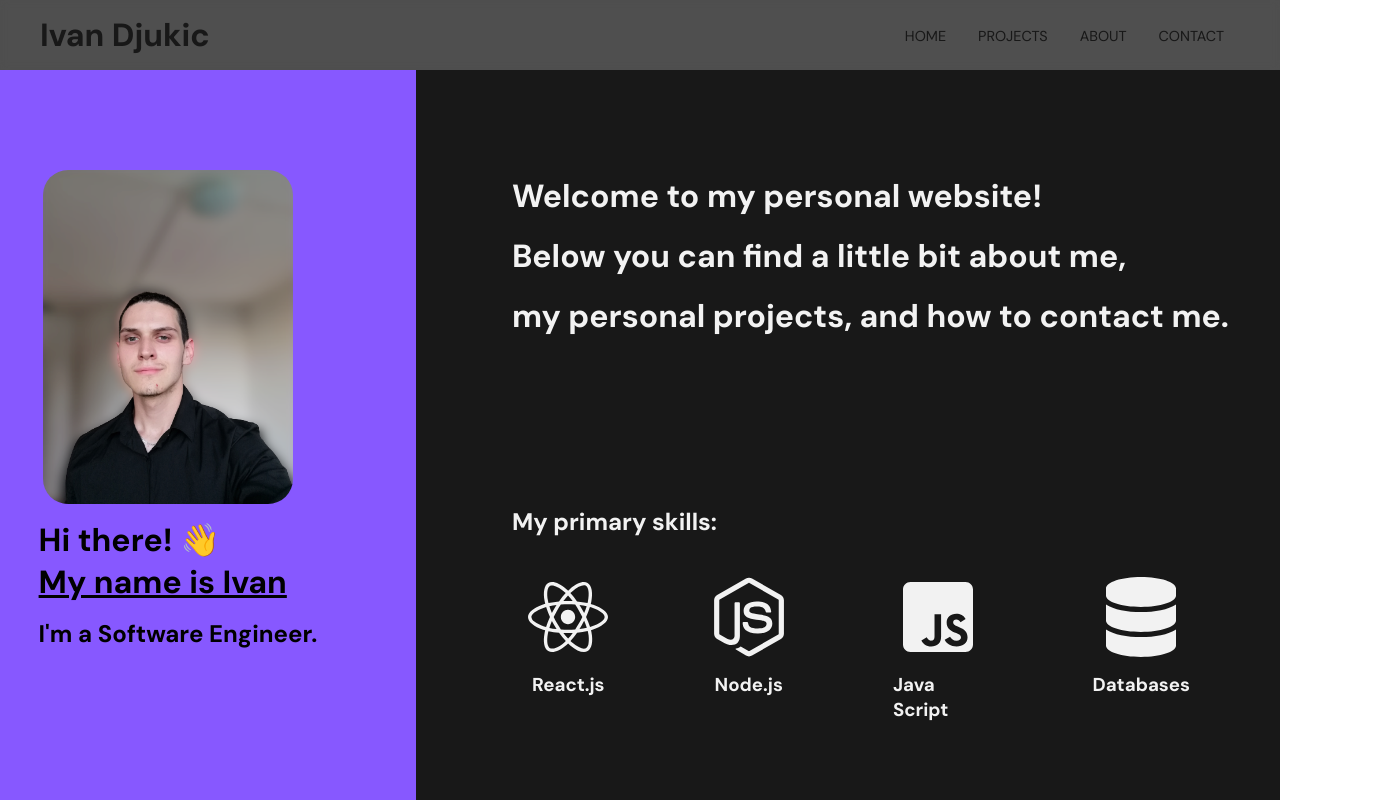
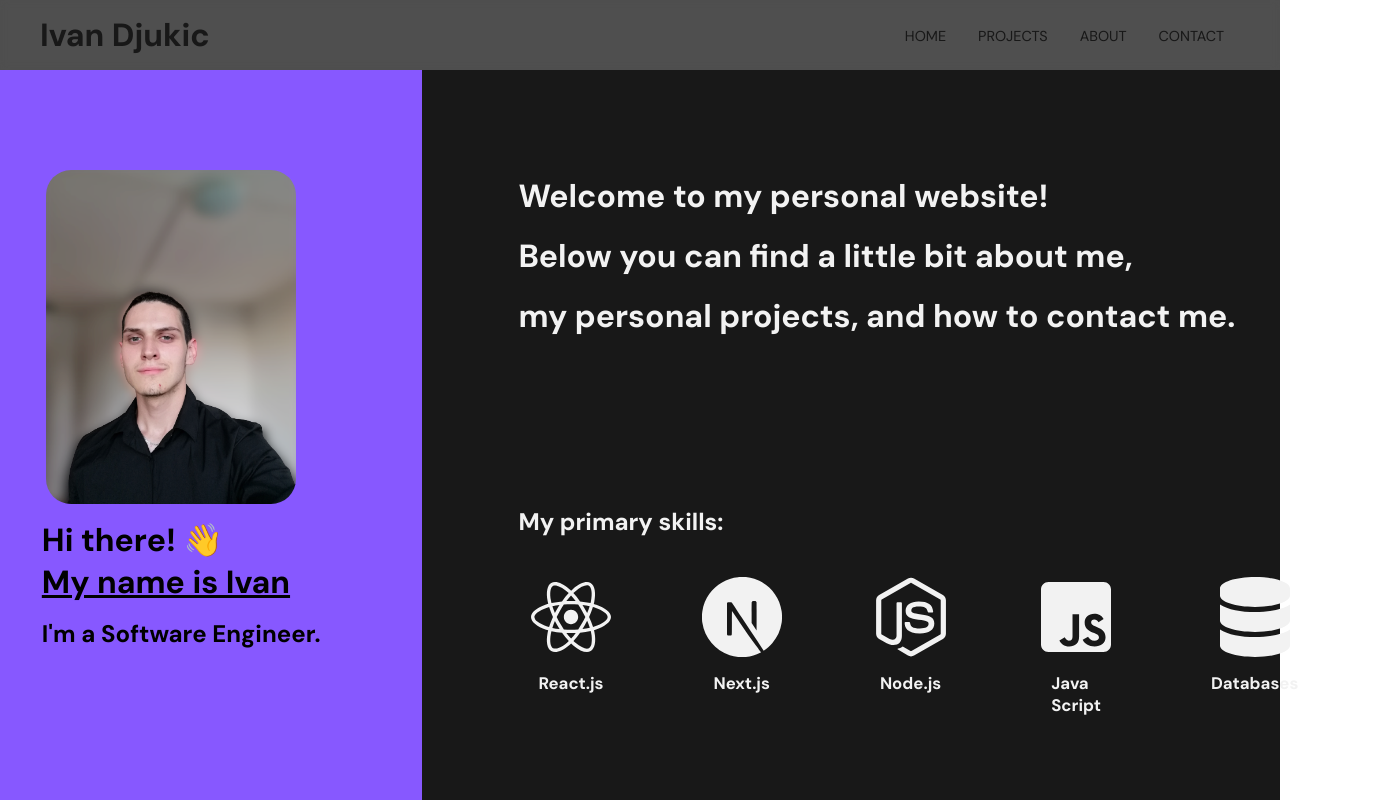
Before and after one commit to ivandjuka77/personal-website, a React (Create React App) app: page / in a window 1280 px wide. Shown: the top 800 px of the page, 1388 px wide, since content can reach past the window. Built offline with nearby package versions, Linux system fonts and the light colour scheme.

Commit message:
Added Next.js icon.

```diff
--- a/src/container/Header/Header.jsx
+++ b/src/container/Header/Header.jsx
@@ -1,8 +1,9 @@
-import React from 'react'
+import React from 'react';
 
-import { FaReact, FaJsSquare, FaNodeJs, FaDatabase } from "react-icons/fa";
-import './Header.scss'
-import headshot from '../../assets/headshot.png'
+import { FaReact, FaJsSquare, FaNodeJs, FaDatabase } from 'react-icons/fa';
+import { SiNextdotjs } from 'react-icons/si';
+import './Header.scss';
+import headshot from '../../assets/headshot.png';
 import { motion } from 'framer-motion';
 
 const Header = () => {
@@ -13,14 +14,20 @@ const Header = () => {
 					initial={{ opacity: 0, y: -20 }}
 					animate={{ opacity: 1, y: 0, transition: { duration: 1 } }}
 				>
-                <img src={headshot} alt='headshot' className='header-headshot'/>
+					<img
+						src={headshot}
+						alt='headshot'
+						className='header-headshot'
+					/>
 				</motion.div>
 				<motion.div
 					className='header-left-text'
 					initial={{ opacity: 0, y: -20 }}
-                animate={{ opacity: 1, y: 0 , transition: { duration: 1 } }}
+					animate={{ opacity: 1, y: 0, transition: { duration: 1 } }}
 				>
-                <h1>Hi there! <span className='wave'>👋</span></h1>
+					<h1>
+						Hi there! <span className='wave'>👋</span>
+					</h1>
 					<h1 className='header-name'>My name is Ivan</h1>
 					<h2>I'm a Software Engineer.</h2>
 				</motion.div>
@@ -28,8 +35,14 @@ const Header = () => {
 			<div className='header-right'>
 				<motion.h1
 					initial={{ opacity: 0, x: -10 }}
-                animate={{ opacity: 1, x: 0, transition: { duration: 1.2, delay: 0.6 } }}>Welcome to my personal website! <br/>
-                Below you can find a little bit about me, <br/>
+					animate={{
+						opacity: 1,
+						x: 0,
+						transition: { duration: 1.2, delay: 0.6 },
+					}}
+				>
+					Welcome to my personal website! <br />
+					Below you can find a little bit about me, <br />
 					my personal projects, and how to contact me.
 				</motion.h1>
 
@@ -37,33 +50,44 @@ const Header = () => {
 					initial={{ opacity: 0 }}
 					animate={{ opacity: 1, transition: { duration: 1.2, delay: 0.9 } }}
 				>
-                My primary skills:</motion.h2>
+					My primary skills:
+				</motion.h2>
 				<div className='header-skills'>
 					<motion.div
 						initial={{ opacity: 0 }}
 						animate={{ opacity: 1, transition: { duration: 1.2, delay: 1 } }}
 						whileHover={{ scale: 1.1, color: '#8758FF' }}
-                    transition={{ duration: 0.4, type: 'tween'}}
+						transition={{ duration: 0.4, type: 'tween' }}
 						className='header-skills-element'
 					>
-                    <FaReact/>
+						<FaReact />
 						<h3>React.js</h3>
 					</motion.div>
 					<motion.div
 						initial={{ opacity: 0 }}
 						animate={{ opacity: 1, transition: { duration: 1.2, delay: 1.1 } }}
 						whileHover={{ scale: 1.1, color: '#8758FF' }}
-                    transition={{ duration: 0.4, type: 'tween'}}
+						transition={{ duration: 0.4, type: 'tween' }}
 						className='header-skills-element'
 					>
-                    <FaNodeJs/>
-                    <h3>Node.js</h3>
+						<SiNextdotjs />
+						<h3>Next.js</h3>
 					</motion.div>
 					<motion.div
 						initial={{ opacity: 0 }}
 						animate={{ opacity: 1, transition: { duration: 1.2, delay: 1.2 } }}
 						whileHover={{ scale: 1.1, color: '#8758FF' }}
-                    transition={{ duration: 0.4, type: 'tween'}}
+						transition={{ duration: 0.4, type: 'tween' }}
+						className='header-skills-element'
+					>
+						<FaNodeJs />
+						<h3>Node.js</h3>
+					</motion.div>
+					<motion.div
+						initial={{ opacity: 0 }}
+						animate={{ opacity: 1, transition: { duration: 1.2, delay: 1.3 } }}
+						whileHover={{ scale: 1.1, color: '#8758FF' }}
+						transition={{ duration: 0.4, type: 'tween' }}
 						className='header-skills-element'
 					>
 						<FaJsSquare />
@@ -71,9 +95,9 @@ const Header = () => {
 					</motion.div>
 					<motion.div
 						initial={{ opacity: 0 }}
-                    animate={{ opacity: 1, transition: { duration: 1.2, delay: 1.3 } }}
+						animate={{ opacity: 1, transition: { duration: 1.2, delay: 1.4 } }}
 						whileHover={{ scale: 1.1, color: '#8758FF' }}
-                    transition={{ duration: 0.4, type: 'tween'}}
+						transition={{ duration: 0.4, type: 'tween' }}
 						className='header-skills-element'
 					>
 						<FaDatabase />
@@ -82,7 +106,7 @@ const Header = () => {
 				</div>
 			</div>
 		</div>
-  )
-}
+	);
+};
 
-export default Header
+export default Header;
--- a/src/container/Header/Header.scss
+++ b/src/container/Header/Header.scss
@@ -9,10 +9,10 @@
 	display: flex;
 	flex-direction: row;
 	.header-left {
-        width: 33%;
+		min-width: 33%;
 		height: 100vh;
 
-        background-color: #8758FF;
+		background-color: #8758ff;
 
 		display: flex;
 		flex-flow: column wrap;
@@ -42,21 +42,37 @@
 			}
 
 			.wave {
-                animation-name: wave-animation;  /* Refers to the name of your @keyframes element below */
+				animation-name: wave-animation; /* Refers to the name of your @keyframes element below */
 				animation-delay: 1s;
-                animation-duration: 2s;        /* Change to speed up or slow down */
-                transform-origin: 70% 70%;       /* Pivot around the bottom-left palm */
+				animation-duration: 2s; /* Change to speed up or slow down */
+				transform-origin: 70% 70%; /* Pivot around the bottom-left palm */
 				display: inline-block;
 
 				@keyframes wave-animation {
-                    0% { transform: rotate( 0.0deg) }
-                    10% { transform: rotate(14.0deg) }  /* The following five values can be played with to make the waving more or less extreme */
-                    20% { transform: rotate(-8.0deg) }
-                    30% { transform: rotate(14.0deg) }
-                    40% { transform: rotate(-4.0deg) }
-                    50% { transform: rotate(10.0deg) }
-                    60% { transform: rotate( 0.0deg) }  /* Reset for the last half to pause */
-                    100% { transform: rotate( 0.0deg) }
+					0% {
+						transform: rotate(0deg);
+					}
+					10% {
+						transform: rotate(14deg);
+					} /* The following five values can be played with to make the waving more or less extreme */
+					20% {
+						transform: rotate(-8deg);
+					}
+					30% {
+						transform: rotate(14deg);
+					}
+					40% {
+						transform: rotate(-4deg);
+					}
+					50% {
+						transform: rotate(10deg);
+					}
+					60% {
+						transform: rotate(0deg);
+					} /* Reset for the last half to pause */
+					100% {
+						transform: rotate(0deg);
+					}
 				}
 			}
 		}
@@ -66,18 +82,17 @@
 .header-right {
 	margin-top: 4rem;
 	padding-left: 6rem;
-    color: #F2F2F2;
+	color: #f2f2f2;
 	h1 {
 		padding-top: 2rem;
 		line-height: 60px;
 	}
 
 	h2 {
-        margin-top: 160px ;
+		margin-top: 160px;
 	}
 
-    .header-skills{
-
+	.header-skills {
 		display: flex;
 		flex-flow: row;
 
@@ -93,7 +108,7 @@
 			height: 80px;
 		}
 
-        .header-skills-element{
+		.header-skills-element {
 			display: flex;
 			flex-direction: column;
 			align-items: center;
@@ -101,6 +116,7 @@
 			margin-right: 70px;
 
 			h3 {
+				font-size: 1.05rem;
 				margin-top: 15px;
 			}
 		}
```
Lines whose indentation alone changed are shown as unchanged.
